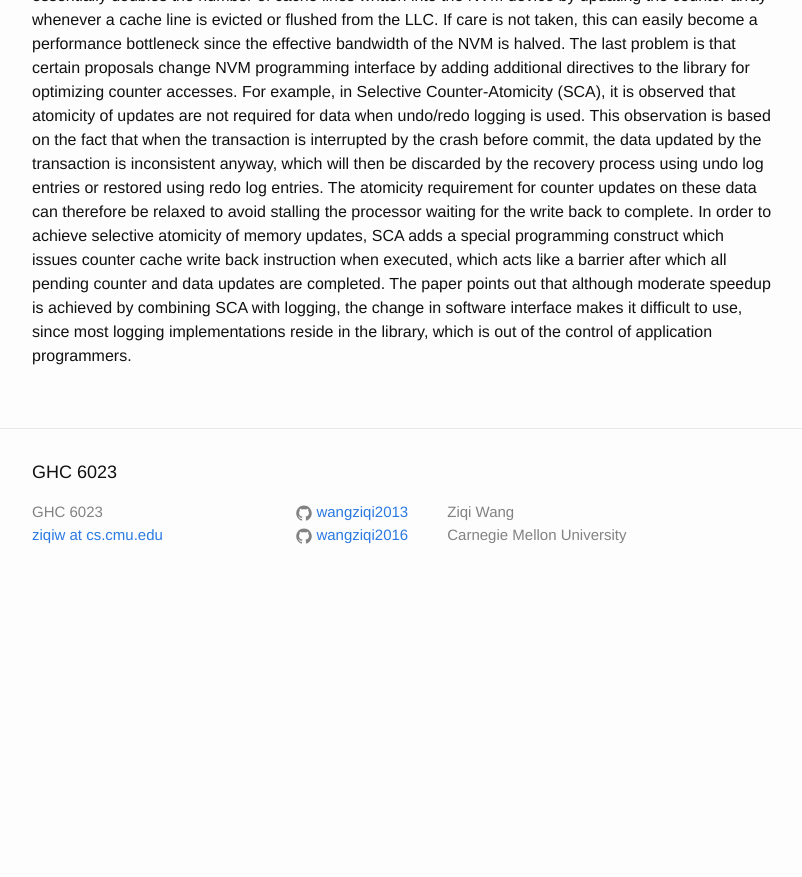
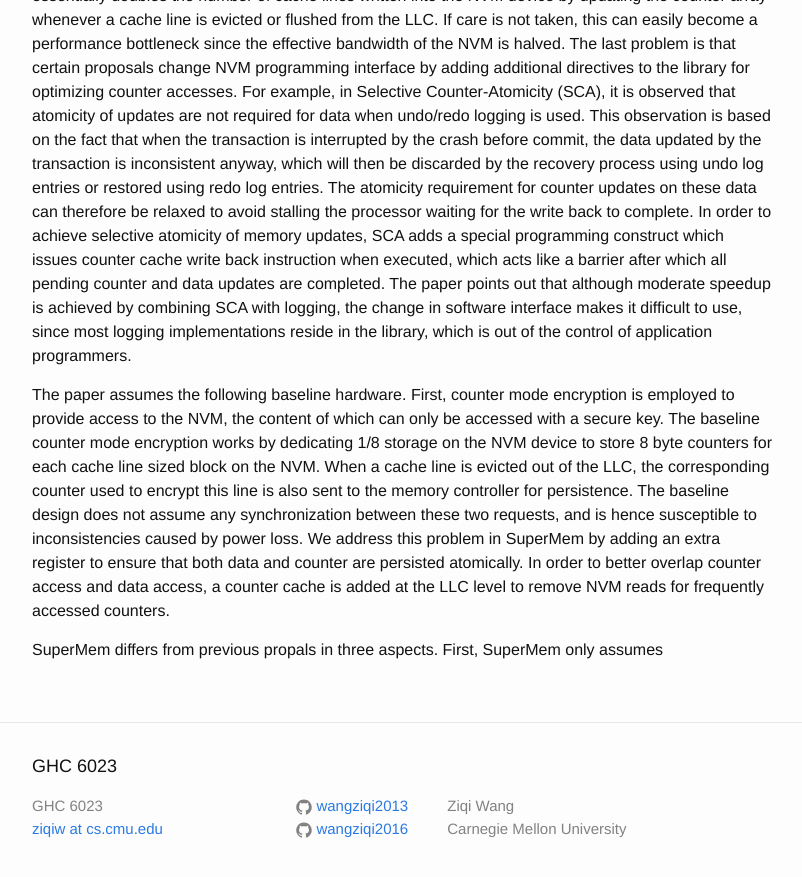
Before and after one commit to wangziqi2013/wangziqi2013.github.io, a Jekyll site: the page built from _posts/2019-12-12-supermem.markdown, in a window 1280 px wide and 900 px high, scrolled down 790 px. Shown: the top 877 px of the window, without its empty margins (238-1040 px from the left). Built offline with Jekyll 4.4.1, drawn with Linux system fonts in a browser that asks for light colours; before the commit the page ends 1396 px from its top, so only the background shows below that.

Commit message:
Adding baseline

```diff
--- a/_posts/2019-12-12-supermem.markdown
+++ b/_posts/2019-12-12-supermem.markdown
@@ -33,3 +33,14 @@ of memory updates, SCA adds a special programming construct which issues counter
 which acts like a barrier after which all pending counter and data updates are completed. The paper points out that although
 moderate speedup is achieved by combining SCA with logging, the change in software interface makes it difficult to use,
 since most logging implementations reside in the library, which is out of the control of application programmers.
+
+The paper assumes the following baseline hardware. First, counter mode encryption is employed to provide access to the NVM,
+the content of which can only be accessed with a secure key. The baseline counter mode encryption works by dedicating 1/8
+storage on the NVM device to store 8 byte counters for each cache line sized block on the NVM. When a cache line is evicted
+out of the LLC, the corresponding counter used to encrypt this line is also sent to the memory controller for persistence.
+The baseline design does not assume any synchronization between these two requests, and is hence susceptible to inconsistencies
+caused by power loss. We address this problem in SuperMem by adding an extra register to ensure that both data and counter
+are persisted atomically. In order to better overlap counter access and data access, a counter cache is added at the LLC
+level to remove NVM reads for frequently accessed counters.
+
+SuperMem differs from previous propals in three aspects. First, SuperMem only assumes
```
